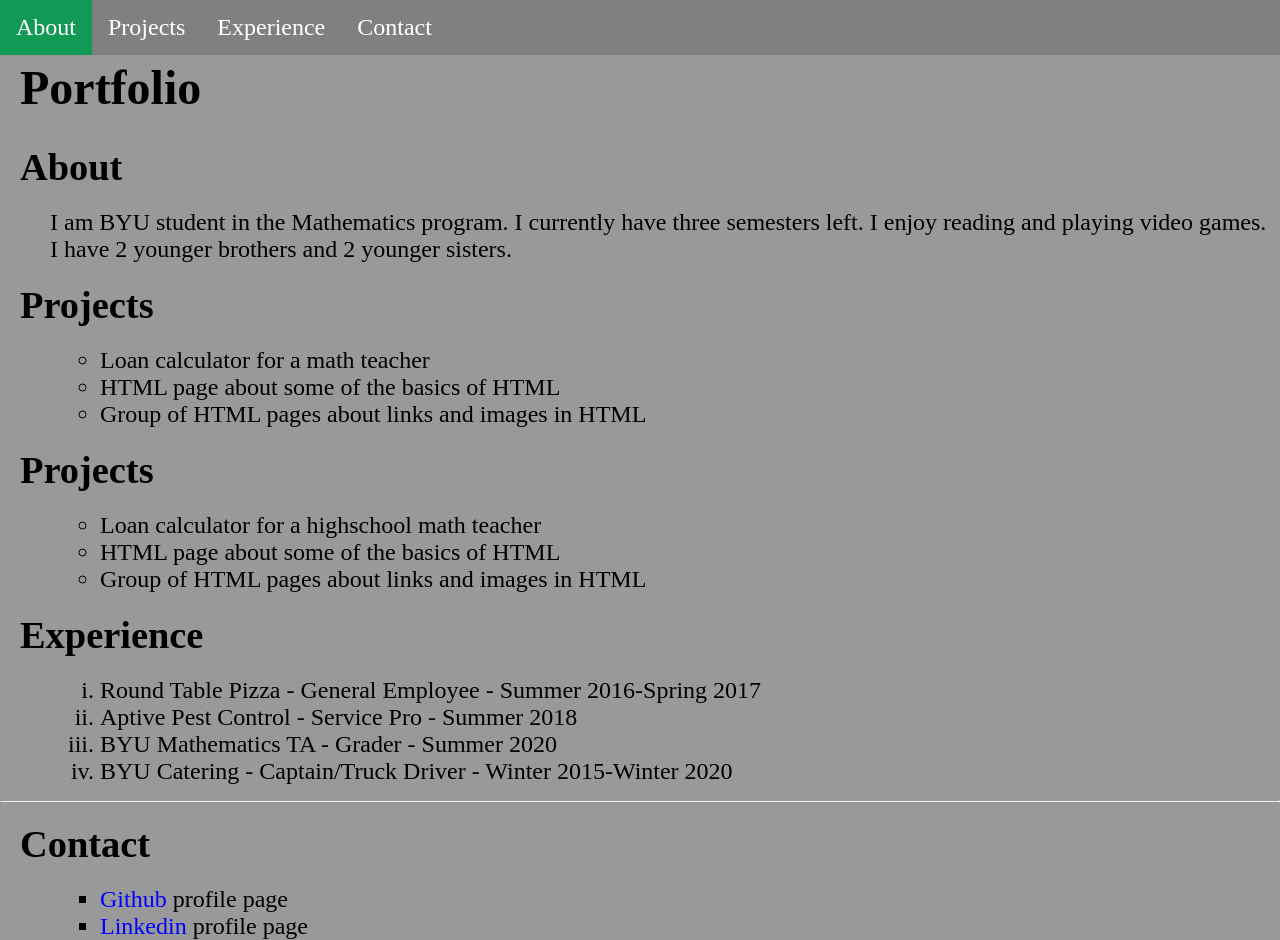
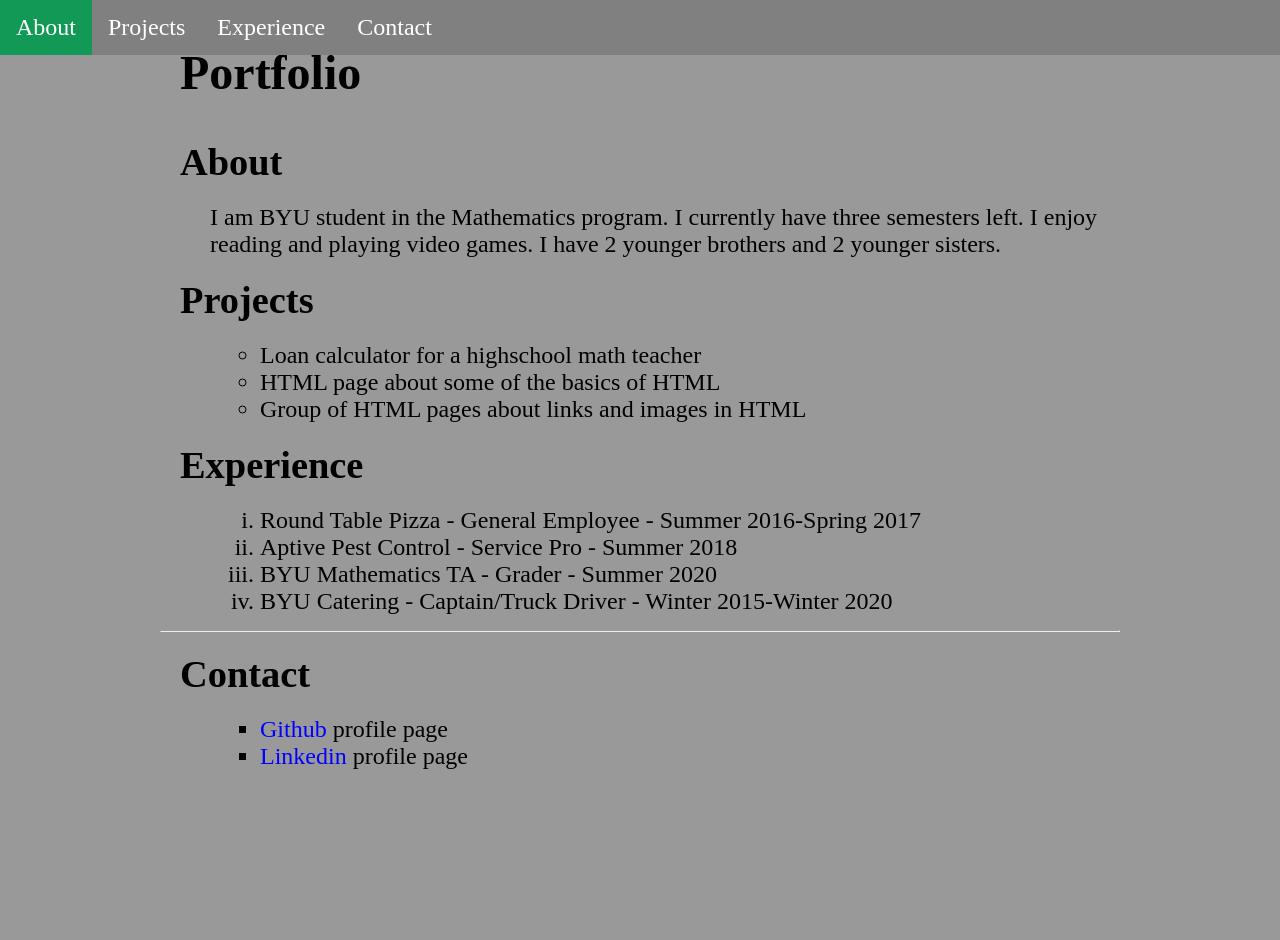
Before and after one commit to JadenJohnson227/portfolio, a plain HTML site: page index.html in a window 1280 px wide. After the commit the page ends 815 px from the top, so only its background shows below. Drawn offline with Linux system fonts and the light colour scheme.

Commit message:
Activity C2

```diff
--- a/index.html
+++ b/index.html
@@ -2,6 +2,7 @@
 <html lang='en'>
   <head>
     <meta charset='UTF-8'/>
+    <meta name='viewport' content='width=divice-width, initial-scale=1.0, maximum-scale=1.0'/>
     <title>Portfolio</title>
     <link rel="stylesheet" href='styles.css'/>
   </head>
@@ -15,27 +16,25 @@
       <ul>
     </div>
     <div class='page'>
+      <div class = 'h1-container'>
         <h1>Portfolio</h1>
-      <!-- Rest of the page content -->
+      </div>
+      <div class='about-container'>
         <h2 id='about'>About</h2>
         <p>I am BYU student in the Mathematics program. I currently have three semesters left. I enjoy reading and playing video games. I have 2 younger brothers and 2 younger sisters.</p>
+      </div>
 
 
-    <h2>Projects</h2>
-    <ul class="unordered-list">
-      <li>Loan calculator for a math teacher</li>
-      <li>HTML page about some of the basics of HTML</li>
-      <li>Group of HTML pages about links and images in HTML</li>
-    </ul>
-
+      <div class='projects-container'>
         <h2 id='projects'>Projects</h2>
         <ul class='unordered-list'>
           <li>Loan calculator for a highschool math teacher</li>
           <li>HTML page about some of the basics of HTML</li>
           <li>Group of HTML pages about links and images in HTML</li>
         </ul>
+      </div>
 
-
+      <div class='experience-container'>
         <h2 id='experience'>Experience</h2>
         <ol class='ordered-list'>
           <li>Round Table Pizza - General Employee - Summer 2016-Spring 2017</li>
@@ -43,14 +42,16 @@
           <li>BYU Mathematics TA - Grader - Summer 2020</li>
           <li>BYU Catering - Captain/Truck Driver - Winter 2015-Winter 2020</li>
         </ol>
+      </div>
 
       <hr/>
-
+      <div class='experience-container'>
         <h2 id='contact'>Contact</h2>
         <ul class='unordered-list contact-list'>
           <li><a href="https://github.com/JadenJohnson227">Github</a> profile page</li>
           <li><a href="https://www.linkedin.com/in/jaden-johnson-66aa2714b/">Linkedin</a> profile page</li>
         </ul>
       </div>
+    </div>
   </body>
 </html>
--- a/styles.css
+++ b/styles.css
@@ -32,6 +32,12 @@ body{
 }
 .page{
   margin-top:50px;
+  display: flex;
+  flex-wrap: wrap;
+}
+
+hr{
+  flex: 0 0 100%;
 }
 h1,h2{
   padding:10px;
@@ -48,6 +54,7 @@ h2{
   list-style-type: circle;
   padding-left:50px;
   margin-left:50px;
+
 }
 .ordered-list{
   list-style-type: lower-roman;
@@ -81,4 +88,30 @@ p{
 
 .contact-list{
   list-style-type: square;
+  margin-bottom: 20px;
 }
+
+@media only screen and (max-width:400px){
+  .h1-container{
+    padding-top: 50px;
+  }
+}
+
+@media only screen and (min-width:401px) and (max-width:960px){
+  .h1-container{
+    width:100%;
+  }
+  .about-container,
+  .projects-container,
+  .experience-container{
+    width:50%;
+  }
+}
+
+@media only screen and (min-width:961px){
+  .page{
+    width:960px;
+    margin:25px auto;
+  }
+
+}
```
Lines whose indentation alone changed are shown as unchanged.
